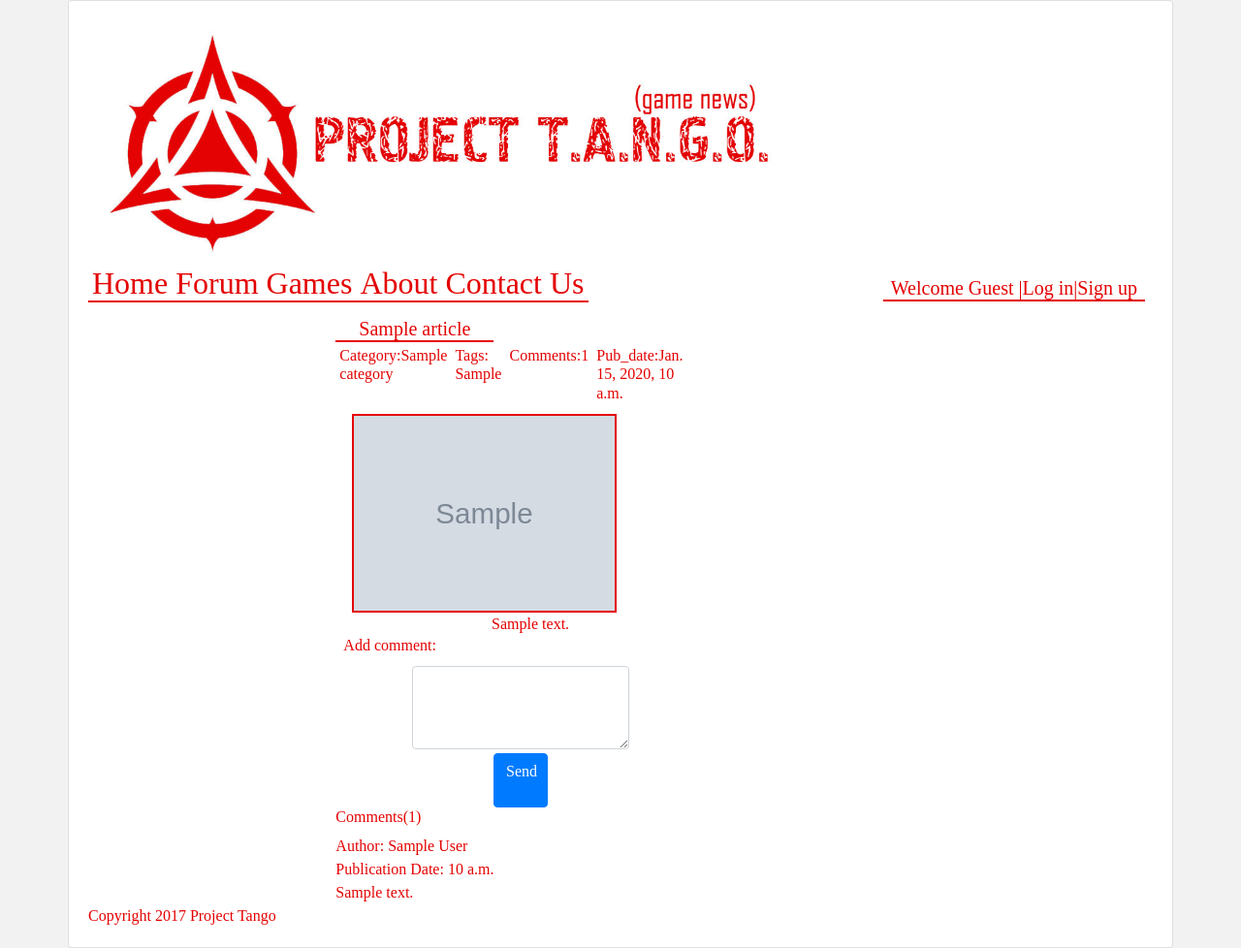
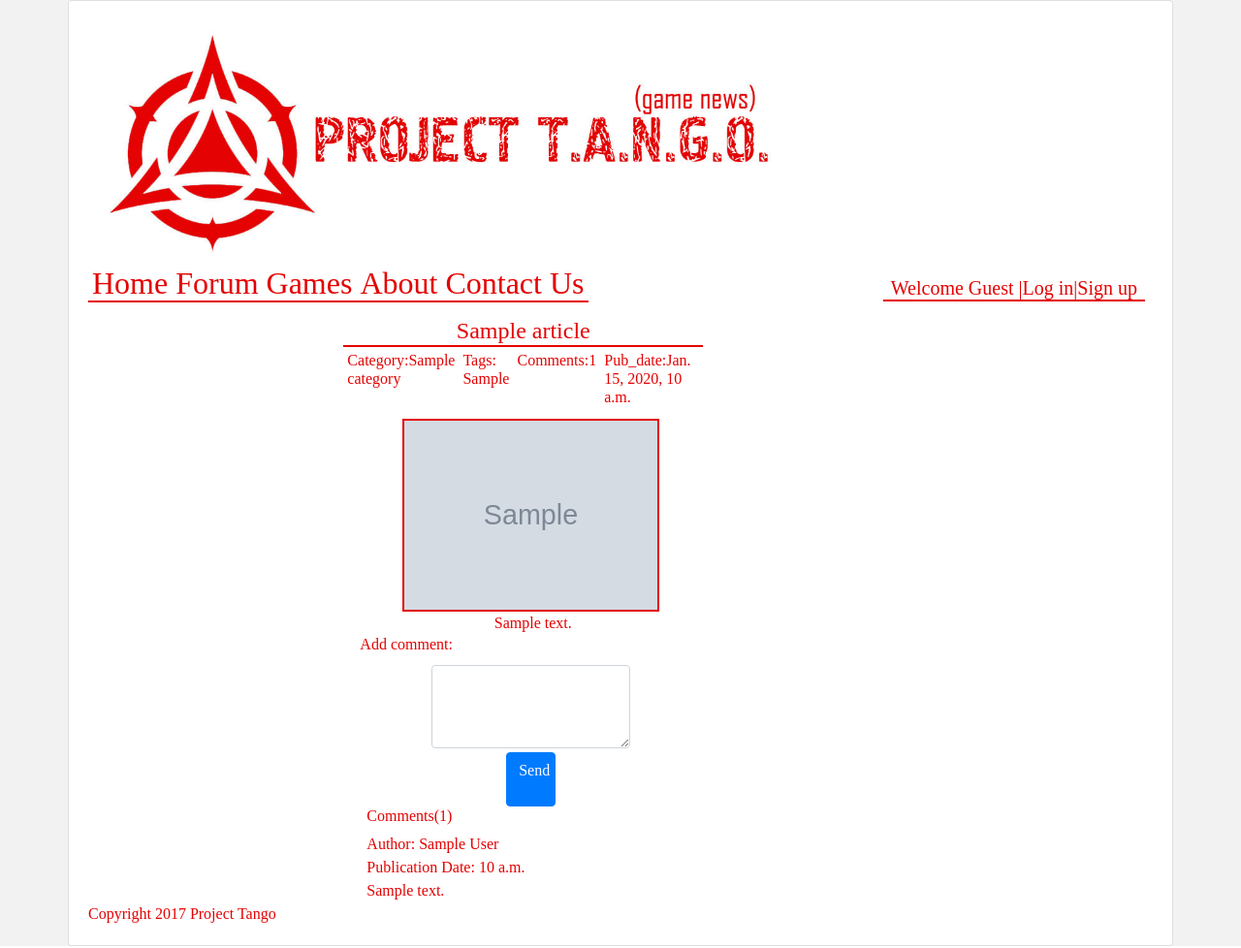
Before and after one commit to stPhoenix/projecttango, a Django app: page /news/detail/1/ in a window 1280 px wide. Shown: the whole page at 97% size. Run offline with Django 3.2, Linux system fonts and the light colour scheme; tables that the repository leaves empty hold one stand-in row (values such as "Sample post"); grey boxes marked "Sample" are stand-in pictures; some libraries are stand-ins or nearby versions; some web fonts are replaced.

Commit message:
Fixed index and detail for all screens

```diff
--- a/project/news/templates/news/base_v0/detail.html
+++ b/project/news/templates/news/base_v0/detail.html
@@ -8,29 +8,29 @@
     <div class="col-12 col-md-8 d-flex align-items-center">
       <article>
           <section class="row justify-content-center">
-                      <div class="col-12 d-flex flex-wrap flex-md-nowrap text-center">
-                        <h5 class="my-0 border-bottom-line px-md-4"><a href="{% url 'news:detail' article.id %}">{{article.title}}</a></h5>
+                      <div class="col-12 d-flex flex-wrap text-center">
+                        <h4 class="my-0 border-bottom-line w-100"><a href="{% url 'news:detail' article.id %}">{{article.title}}</a></h4>
                       </div>
                     </section>
-          <section class="row">
-                      <div class="col-12 d-flex flex-wrap flex-md-nowrap">
+                    <section class="row">
+                      <div class="col-12 d-flex flex-wrap flex-md-nowrap flex-lg-nowrap">
                           <h6 class="p-1 pl-1">Category:<a href="{% url 'news:filter' 'category' article.category.name %}">{{article.category.name}}</a></h6>
                         <h6 class="p-1">Tags:{% for tag in article.tags_set.all %}
                             <a href="{% url 'news:filter' 'tag' tag.tag %}">{{ tag.tag }}</a>
                                                    {% endfor %}</h6>
                         <h6 class="p-1 mr-auto">Comments:{{article.comment_set.count}}</h6>
-                        <h6 class="p-1 pr-3">Pub_date:{{article.pub_date}}</h6>
+                        <h6 class="p-1 pr-3 pr-md-0">Pub_date:{{article.pub_date}}</h6>
                       </div>
-          </section>
+                    </section>
           <section class="row">
                       <div class="col-12 d-flex flex-column flex-wrap px-md-4 mx-md-2">
-                        <img class="img-fluid align-self-center align-self-md-start w-75 w-md-25 border-img" src="{{article.image_url}}" alt="article image">
+                        <img class="img-fluid align-self-center w-75 border-img" src="{{article.image_url}}" alt="article image">
                         <div class="mx-auto pl-1">{{article.article_text|safe}}</div>
                       </div>
           </section>
           <section class="row">
-              <div class="col-12 d-flex flex-column flex-nowrap align-items-center">
-                <h6 class="align-self-start pl-2">
+              <div class="col-12 d-flex flex-column flex-nowrap align-items-center px-md-4 mx-md-2">
+                <h6 class="align-self-start">
                   Add comment:
                 </h6>
                 {% if error_message %}
@@ -48,7 +48,7 @@
               </div>
           </section>
           <section class="row">
-              <div class="col-12 d-flex flex-column flex-wrap">
+              <div class="col-12 d-flex flex-column flex-wrap mx-1 mx-sm-2 mx-md-3 mx-lg-4">
                  <h6> Comments({{article.comment_set.count}})</h6>
 
                   {% for comment in article.comment_set.all %}
```
Also changed, not shown: project/news/templates/news/base_v0/index.html (+7 -7 lines).
